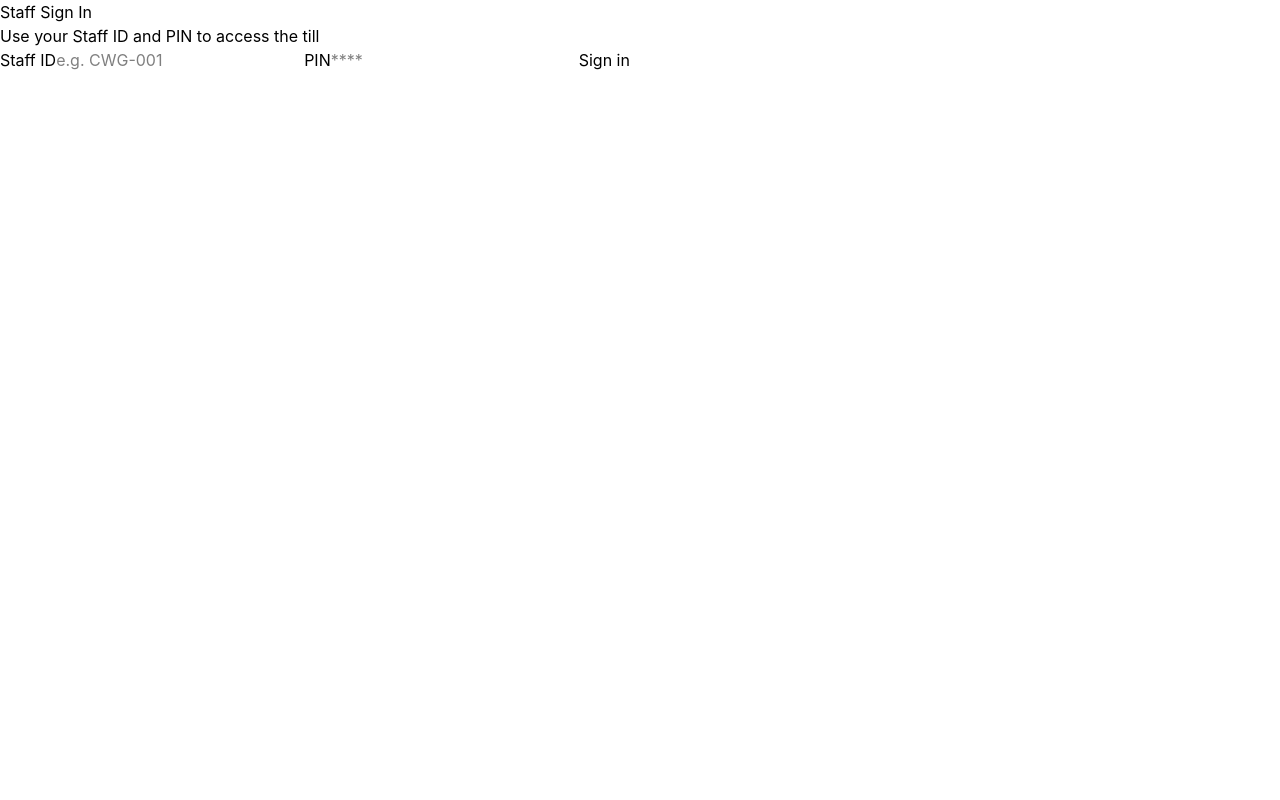
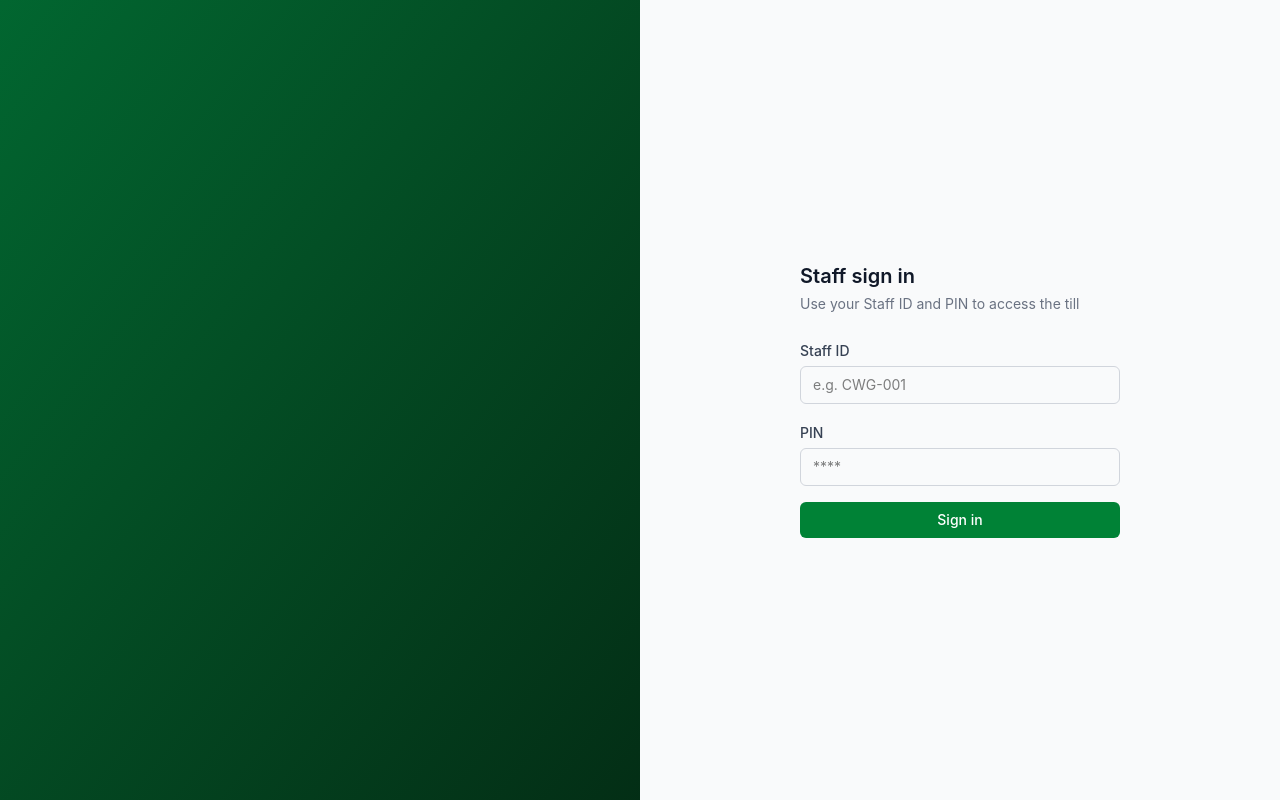
Before and after one commit to toluene-18/-pos-inventory-project, a React (Vite) app in the folder frontend/: page / in a window 1280 px wide. Built offline with nearby package versions, Linux system fonts and the light colour scheme.

Commit message:
style SignIn to match mockup design

```diff
--- a/frontend/src/SignIn.jsx
+++ b/frontend/src/SignIn.jsx
@@ -15,29 +15,54 @@ function SignIn() {
   }
 
   return (
-    <div>
-      <h1>Staff Sign In</h1>
-      <p>Use your Staff ID and PIN to access the till</p>
+    <div className="flex h-screen">
+      {/* Left side: background image */}
+      <div className="hidden md:block w-1/2 bg-gradient-to-br from-green-800 to-green-950" />
 
-      <label>Staff ID</label>
+      {/* Right side: sign-in card */}
+      <div className="w-full md:w-1/2 flex items-center justify-center bg-gray-50">
+        <div className="w-full max-w-sm p-8">
+          <h1 className="text-xl font-semibold text-gray-900">Staff sign in</h1>
+          <p className="text-sm text-gray-500 mt-1">
+            Use your Staff ID and PIN to access the till
+          </p>
+
+          <div className="mt-6">
+            <label className="text-sm font-medium text-gray-700">Staff ID</label>
             <input
               type="text"
               placeholder="e.g. CWG-001"
               value={staffId}
               onChange={(e) => setStaffId(e.target.value)}
+              className="mt-1 w-full border border-gray-300 rounded-md px-3 py-2 text-sm"
             />
+          </div>
 
-      <label>PIN</label>
+          <div className="mt-4">
+            <label className="text-sm font-medium text-gray-700">PIN</label>
             <input
               type="password"
               placeholder="****"
               value={pin}
               onChange={(e) => setPin(e.target.value)}
+              className="mt-1 w-full border border-gray-300 rounded-md px-3 py-2 text-sm"
             />
+          </div>
 
-      {error && <p style={{ color: "red" }}>{error}</p>}
+          {error && (
+            <p className="mt-3 text-sm text-red-600 bg-red-50 border border-red-200 rounded-md px-3 py-2">
+              {error}
+            </p>
+          )}
 
-      <button onClick={handleSignIn}>Sign in</button>
+          <button
+            onClick={handleSignIn}
+            className="mt-4 w-full bg-green-700 hover:bg-green-800 text-white text-sm font-medium py-2 rounded-md"
+          >
+            Sign in
+          </button>
+        </div>
+      </div>
     </div>
   )
 }
```
Lines whose indentation alone changed are shown as unchanged.
